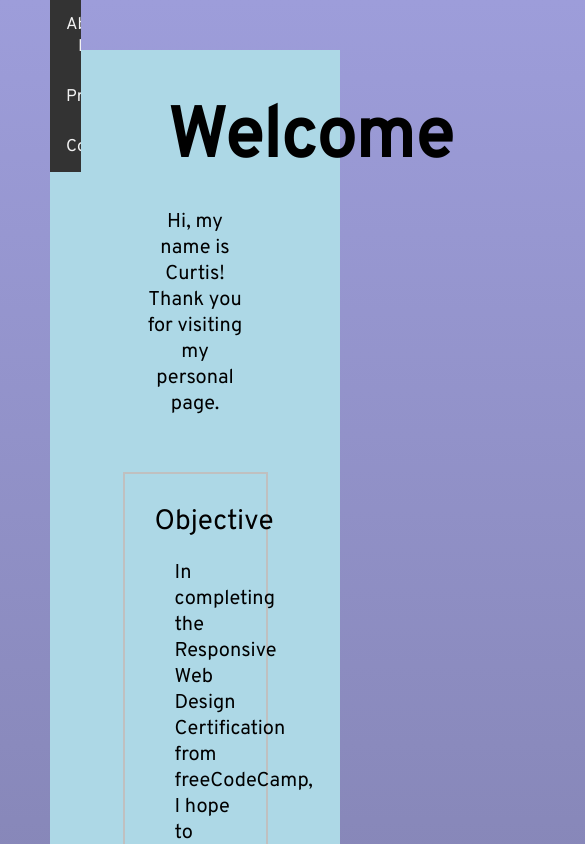
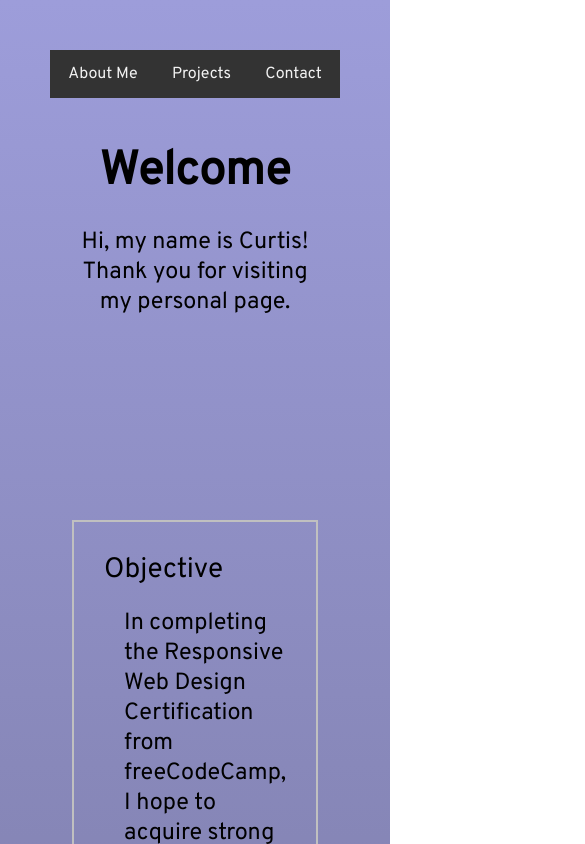
Before and after one commit to PunchesC/Profile-Page, a plain HTML site: page CodeCampProject5/index.html in a window 390 px wide. Shown: the top 844 px of the page, 585 px wide, since content can reach past the window. Drawn offline with Linux system fonts and the light colour scheme.

Commit message:
Update styles.css
Created new @Media Queries

```diff
--- a/CodeCampProject5/styles.css
+++ b/CodeCampProject5/styles.css
@@ -4,10 +4,13 @@
 	box-sizing: border-box;
 }
 
+html, body {width: auto!important; overflow-x: hidden!important}
+
 body{
   font-family: 'Overpass', sans-serif;
+  margin:50px;
 
-  margin:50px;
+
 }
 html{
   background:linear-gradient(#9d9dda, #49495a);
@@ -20,6 +23,8 @@ main{
   height:auto;
 
 
+
+
 }
 
 h1{
@@ -28,7 +33,7 @@ h1{
 }
 
 p{
-  font-size:20px;
+  font-size:1.25rem;
 }
 
 #navbar{
@@ -49,7 +54,7 @@ p{
   text-align: center;
   padding: 14px 16px;
   text-decoration: none;
-  font-size: 17px;
+  font-size: 1;
 }
 
 
@@ -68,6 +73,10 @@ p{
 
   height:50vh;
 
+}
+
+#welcome-section h1{
+  font-size:5rem;
 }
 
 #objective-section{
@@ -95,7 +104,7 @@ p{
   display:grid;
   grid-template: 1fr 1fr / 1fr 1fr;
   grid-gap:25px;
-  height:100vh;
+  height:auto;
 }
 
 .project-tile{
@@ -156,7 +165,6 @@ p{
 }
 #profile-links{
   display:flex;
-  display:flex;
   justify-content: space-between;
   padding: 15px 300px 15px 300px;
 }
@@ -183,8 +191,94 @@ footer{
   margin:20px;
 }
 
-@media only screen and (max-width: 600px) {
-  body {
-    background-color: lightblue;
+
+
+
+@media (max-width:1000px){
+  #navbar{
+    position:relative;
+    width:100%;
+    display:flex;
+    justify-content: space-evenly;
+    flex-wrap:wrap;
+
+
+
+
   }
 }
+
+
+@media (max-width:876px){
+  #welcome-div{
+    display:flex;
+    flex-direction:column;
+    align-items:center;
+
+  }
+}
+
+@media (max-width:876px){
+  #welcome-section header{
+    display:flex;
+    flex-direction:column;
+  }
+}
+
+@media (max-width:450px){
+  #welcome-section h1{
+    font-size:12vw;
+  }
+}
+
+@media (max-width:450px){
+  #welcome-div p{
+    font-size:6vw;
+  }
+}
+
+
+
+
+
+
+@media(max-width:500px){
+  #projects{
+    display:flex;
+    flex-direction: column;
+
+  }
+}
+
+@media(max-width:500px){
+  #projects section h3{
+    flex-shrink: 2;
+
+  }
+}
+
+
+
+ @media (max-width:917px){
+  #bottom-division{
+    display:flex;
+    flex-direction:column;
+    align-items:center;
+
+
+
+
+  }
+}
+
+@media (max-width:917px){
+  #bottom-division ul{
+    display:flex;
+    flex-direction:column;
+
+
+
+
+
+  }
+}
```
